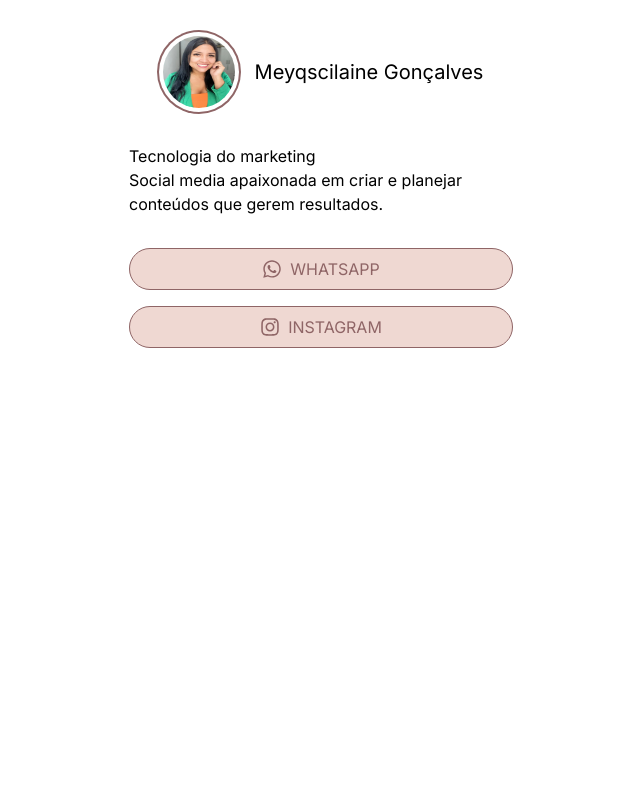
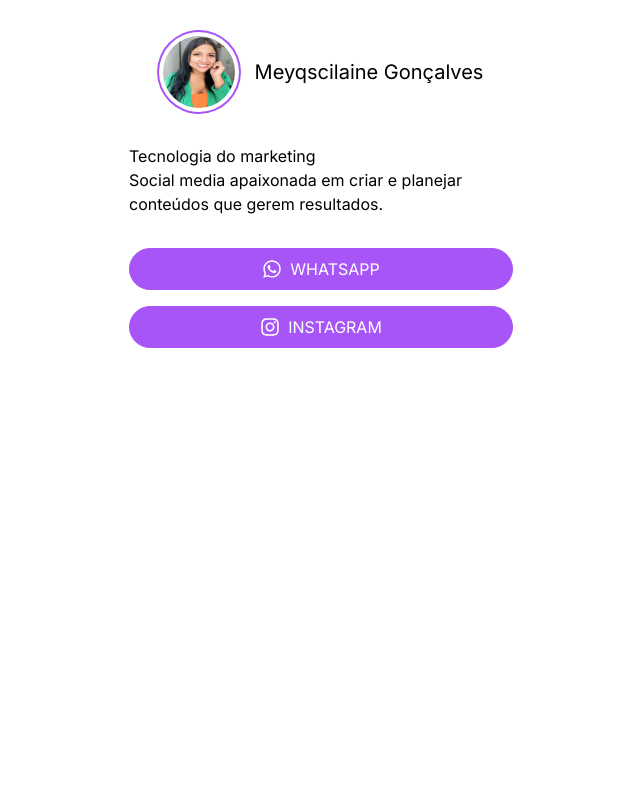
Before and after one commit to gibifytech/gibify.link, a Next.js app: page /meyqscilaine in a window 1280 px wide. Shown: the top 800 px of the page, without its empty margins (319-959 px from the left). Built offline with nearby package versions, Linux system fonts and the light colour scheme.

Commit message:
fix: (meyqscilaine) change colors

```diff
--- a/src/app/meyqscilaine/page.tsx
+++ b/src/app/meyqscilaine/page.tsx
@@ -12,7 +12,7 @@ export default function MeyqscilainePage() {
     <>
       <div className='flex md:flex-row flex-col gap-4 items-center justify-center mt-8  w-full'>
         <Image
-          className="w-20 h-20 p-1 rounded-full ring-2 ring-[#8F6566]"
+          className="w-20 h-20 p-1 rounded-full ring-2 ring-purple-500"
           src="/images/meyqscilaine_image.png"
           alt="Bordered avatar"
           width={80}
@@ -35,7 +35,7 @@ export default function MeyqscilainePage() {
           href="https://wa.me/5565993562754"
           target="_blank"
           rel="noopener noreferrer"
-          className="flex items-center justify-center gap-2 rounded-3xl text-[#8F6566] bg-[#EFD8D2] border border-[#8F6566] p-2 w-full"
+          className="flex items-center justify-center gap-2 rounded-3xl text-white bg-purple-500 border border-purple-500 p-2 w-full"
         >
           <WhtasappIcon />
           <span>WhatsApp</span>
@@ -44,7 +44,7 @@ export default function MeyqscilainePage() {
           href="https://www.instagram.com/meyqscilaine_/"
           target="_blank"
           rel="noopener noreferrer"
-          className="flex items-center justify-center gap-2 rounded-3xl text-[#8F6566] bg-[#EFD8D2] border border-[#8F6566] p-2 w-full"
+          className="flex items-center justify-center gap-2 rounded-3xl text-white bg-purple-500 border  border-purple-500 p-2 w-full"
         >
           <InstagramIcon />
           <span>Instagram</span>
```
